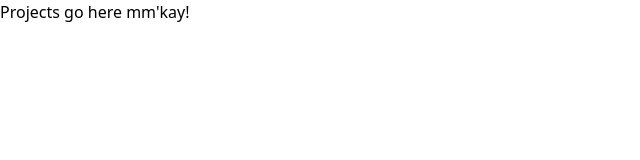
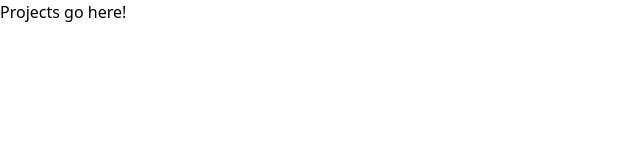
Before and after one commit to taepal467/cp_portfolio, a Next.js app: page /components/Projects in a window 1280 px wide. Shown: the top 160 px of the page, without its empty margins (0-640 px from the left). Built offline with nearby package versions, Linux system fonts and the light colour scheme.

Commit message:
edited line 6

```diff
--- a/pages/components/Projects.js
+++ b/pages/components/Projects.js
@@ -3,7 +3,7 @@ import React from 'react';
 export default function Projects() {
     return(
         <div>
-            <h1>Projects go here mm'kay!</h1>
+            <h1>Projects go here!</h1>
         </div>
     );
 }
```
